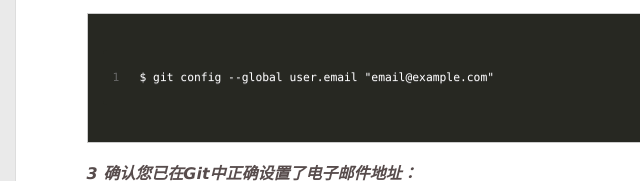
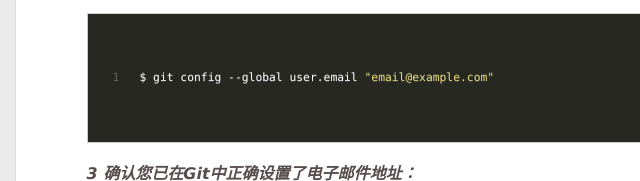
Before and after one commit to Juneday-mpc/Juneday-mpc, a plain HTML site: page 2019/09/04/说明/index.html in a window 1280 px wide. Shown: the part 619-800 px from the top of the page, 315-955 px from the left. Drawn offline with Linux system fonts and the light colour scheme.

Commit message:
Site updated: 2022-07-13 21:45:11

```diff
--- a/2019/09/04/说明/index.html
+++ b/2019/09/04/说明/index.html
@@ -16,7 +16,7 @@
 <meta property="og:description" content="个人建立Blog的说明由于学习中的诸多问题解决后忘记解决方法，仍需从头开始，苦恼不已。有同学建议建立个人Blog，将学习中所遇问题的解决方法置于Blog之上，下次遇到相同问题就方便许多，遂建Blog。  感谢下列网站作者的分享 博客建立方法： https:&#x2F;&#x2F;samzhengzb.github.io 注意：使用hexo deploy命令将本地Blog同步到github上出错时，需要注意在本机git">
 <meta property="og:locale" content="en_US">
 <meta property="article:published_time" content="2019-09-04T10:38:14.000Z">
-<meta property="article:modified_time" content="2019-09-04T13:15:40.000Z">
+<meta property="article:modified_time" content="2022-07-13T13:44:49.879Z">
 <meta property="article:author" content="Juneday-mpc">
 <meta name="twitter:card" content="summary">
 
@@ -167,9 +167,9 @@
 <h5 id="感谢下列网站作者的分享"><a href="#感谢下列网站作者的分享" class="headerlink" title="感谢下列网站作者的分享"></a>感谢下列网站作者的分享</h5><hr>
 <p>博客建立方法： <a target="_blank" rel="noopener" href="https://samzhengzb.github.io/">https://samzhengzb.github.io</a></p>
 <p>注意：使用<code>hexo deploy</code>命令将本地Blog同步到github上出错时，需要注意在本机git上要有你github账号的邮箱。<br>      方法参考GitHub帮助： <a target="_blank" rel="noopener" href="https://help.github.com/en/articles/set-up-git">https://help.github.com/en/articles/set-up-git</a></p>
-<h6 id="1-打开git-Bash"><a href="#1-打开git-Bash" class="headerlink" title="1    打开git Bash"></a>1    打开git Bash</h6><h6 id="2-在git中设置一个电子邮件地址。您可以使用GitHub提供的no-reply电子邮件地址或任何电子邮件地址。"><a href="#2-在git中设置一个电子邮件地址。您可以使用GitHub提供的no-reply电子邮件地址或任何电子邮件地址。" class="headerlink" title="2    在git中设置一个电子邮件地址。您可以使用GitHub提供的no-reply电子邮件地址或任何电子邮件地址。"></a>2    在git中设置一个电子邮件地址。您可以使用GitHub提供的no-reply电子邮件地址或任何电子邮件地址。</h6><pre><code>        <figure class="highlight plaintext"><table><tr><td class="gutter"><pre><span class="line">1</span><br></pre></td><td class="code"><pre><span class="line">$ git config --global user.email &quot;email@example.com&quot; </span><br></pre></td></tr></table></figure>
+<h6 id="1-打开git-Bash"><a href="#1-打开git-Bash" class="headerlink" title="1    打开git Bash"></a>1    打开git Bash</h6><h6 id="2-在git中设置一个电子邮件地址。您可以使用GitHub提供的no-reply电子邮件地址或任何电子邮件地址。"><a href="#2-在git中设置一个电子邮件地址。您可以使用GitHub提供的no-reply电子邮件地址或任何电子邮件地址。" class="headerlink" title="2    在git中设置一个电子邮件地址。您可以使用GitHub提供的no-reply电子邮件地址或任何电子邮件地址。"></a>2    在git中设置一个电子邮件地址。您可以使用GitHub提供的no-reply电子邮件地址或任何电子邮件地址。</h6><pre><code>        <figure class="highlight bash"><table><tr><td class="gutter"><pre><span class="line">1</span><br></pre></td><td class="code"><pre><span class="line">$ git config --global user.email <span class="string">&quot;email@example.com&quot;</span> </span><br></pre></td></tr></table></figure>
 </code></pre>
-<h6 id="3-确认您已在Git中正确设置了电子邮件地址："><a href="#3-确认您已在Git中正确设置了电子邮件地址：" class="headerlink" title="3    确认您已在Git中正确设置了电子邮件地址："></a>3    确认您已在Git中正确设置了电子邮件地址：</h6><pre><code>        <figure class="highlight plaintext"><table><tr><td class="gutter"><pre><span class="line">1</span><br><span class="line">2</span><br></pre></td><td class="code"><pre><span class="line"> $ git config --global user.email</span><br><span class="line">&gt; email@example.com</span><br></pre></td></tr></table></figure>
+<h6 id="3-确认您已在Git中正确设置了电子邮件地址："><a href="#3-确认您已在Git中正确设置了电子邮件地址：" class="headerlink" title="3    确认您已在Git中正确设置了电子邮件地址："></a>3    确认您已在Git中正确设置了电子邮件地址：</h6><pre><code>        <figure class="highlight bash"><table><tr><td class="gutter"><pre><span class="line">1</span><br><span class="line">2</span><br></pre></td><td class="code"><pre><span class="line">$ git config --global user.email</span><br><span class="line">       &gt; email@example.com</span><br></pre></td></tr></table></figure>
 
 
 
```
Also changed, not shown: index.html (+2 -2 lines).
